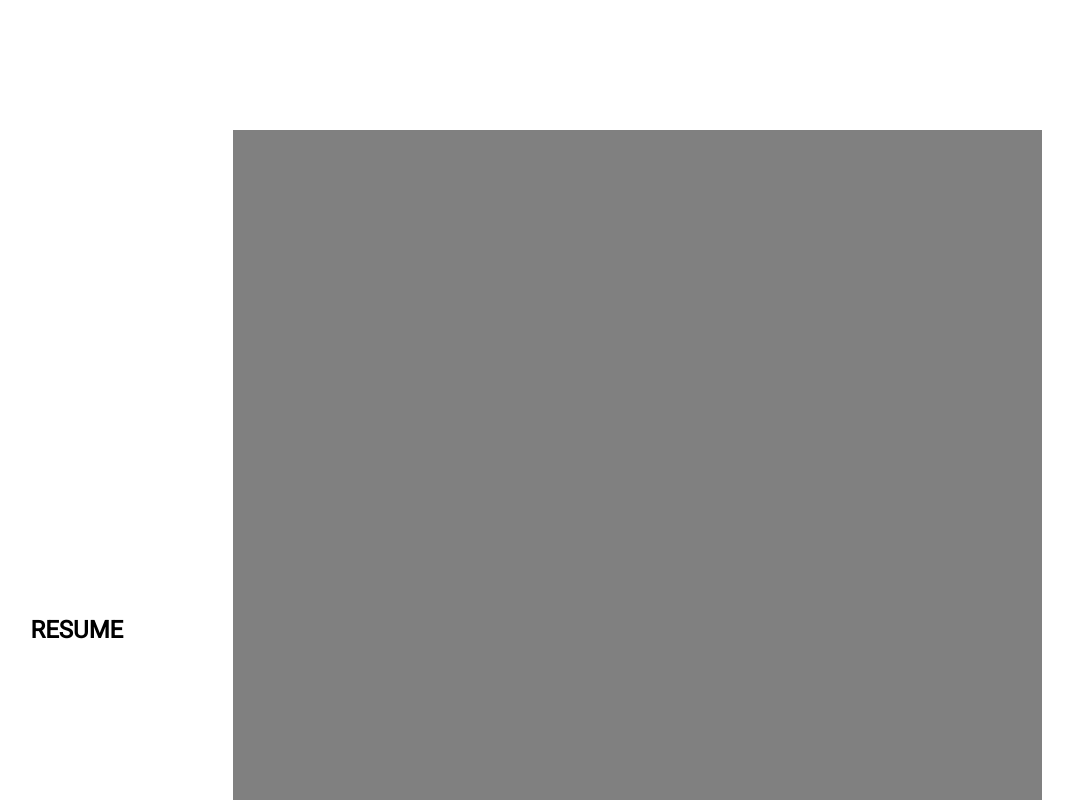
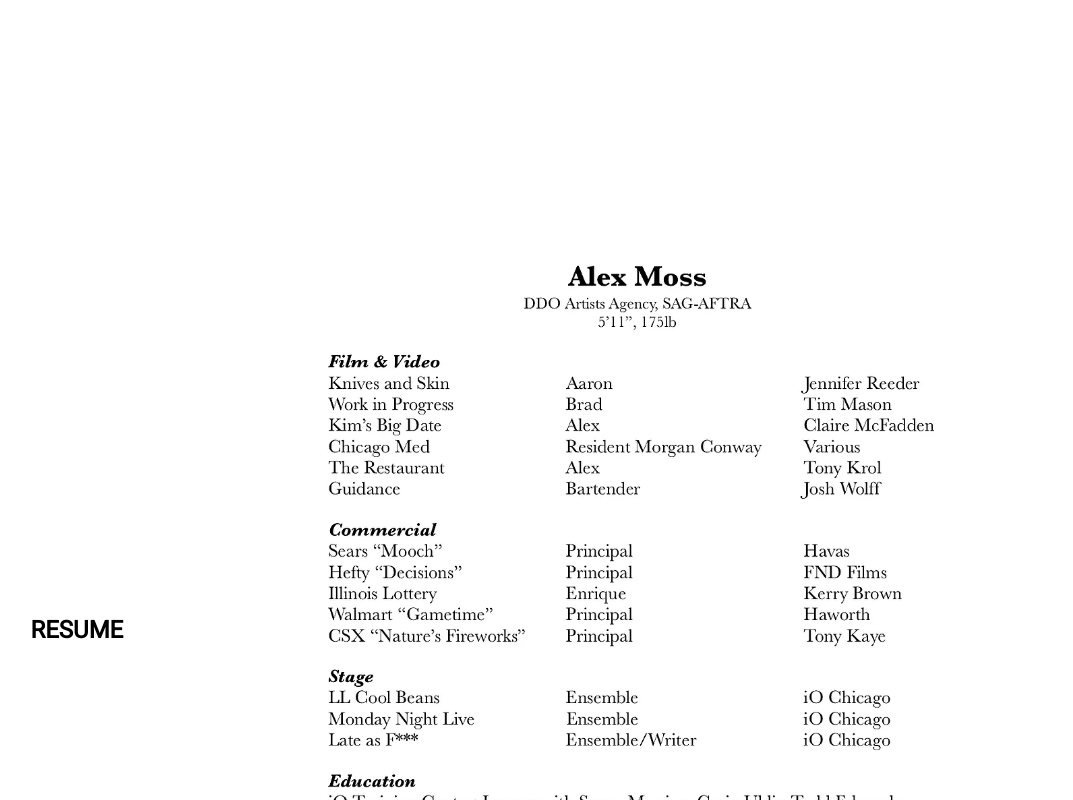
Before and after one commit to sarahdrew/alex-moss-drafts, a plain HTML site: page index.html in a window 1280 px wide. Shown: the part 840-1640 px from the top of the page, without its empty margins (104-1177 px from the left). Drawn offline with Linux system fonts and the light colour scheme.

Commit message:
resume added into html, grey background removed

```diff
--- a/index.css
+++ b/index.css
@@ -50,7 +50,6 @@
 .resume-photo {
   width: 80%;
   height: 1000px;
-  background-color: grey;
   justify-content: center;
 }
 
--- a/index.html
+++ b/index.html
@@ -24,7 +24,13 @@
         </div>
         <div class="resume-wrapper">
             <h2 class="resume-title">RESUME</h2>
-            <div class="resume-photo"></div>
+            <div class="resume-photo">
+
+
+                <img class="home-photo" src="https://github.com/sarahdrew/alex-moss-drafts/blob/main/moss-resume.png?raw=true" alt="resume-photo"></img>
+
+
+            </div>
         </div>
         <div class="video-wrapper">
                 <h2 class="video-title">VIDEO</h2>
```
